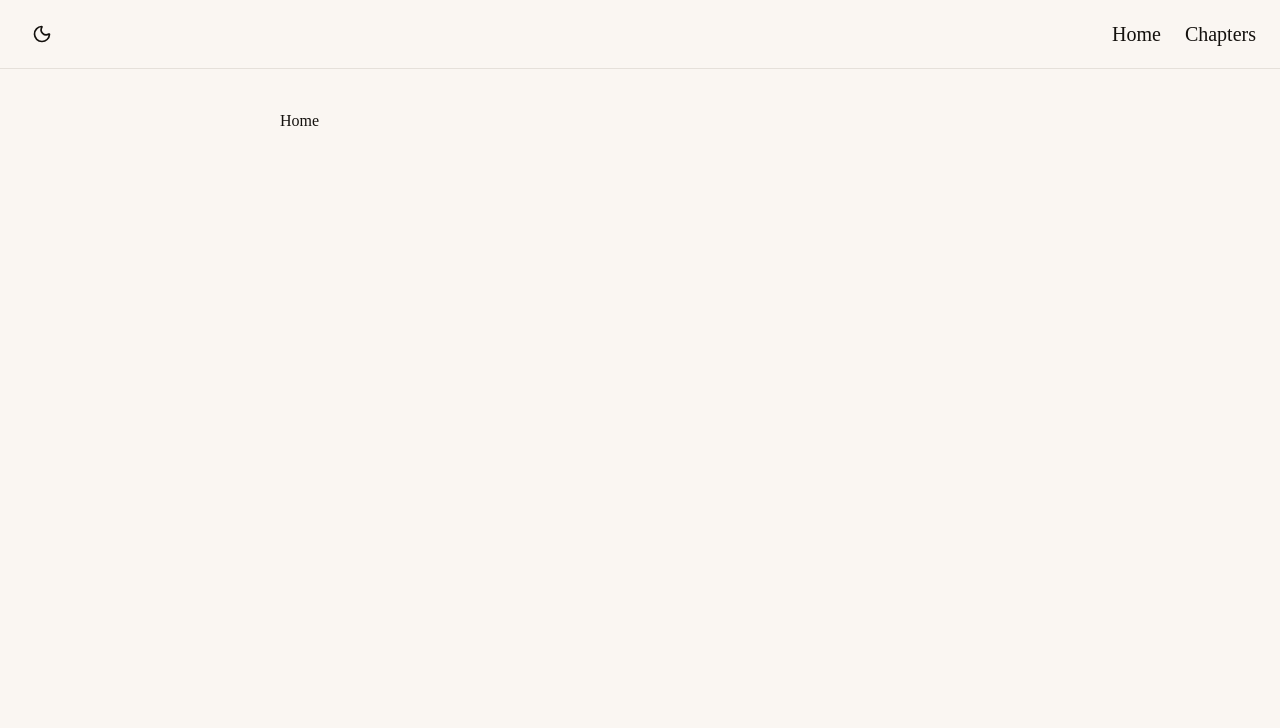
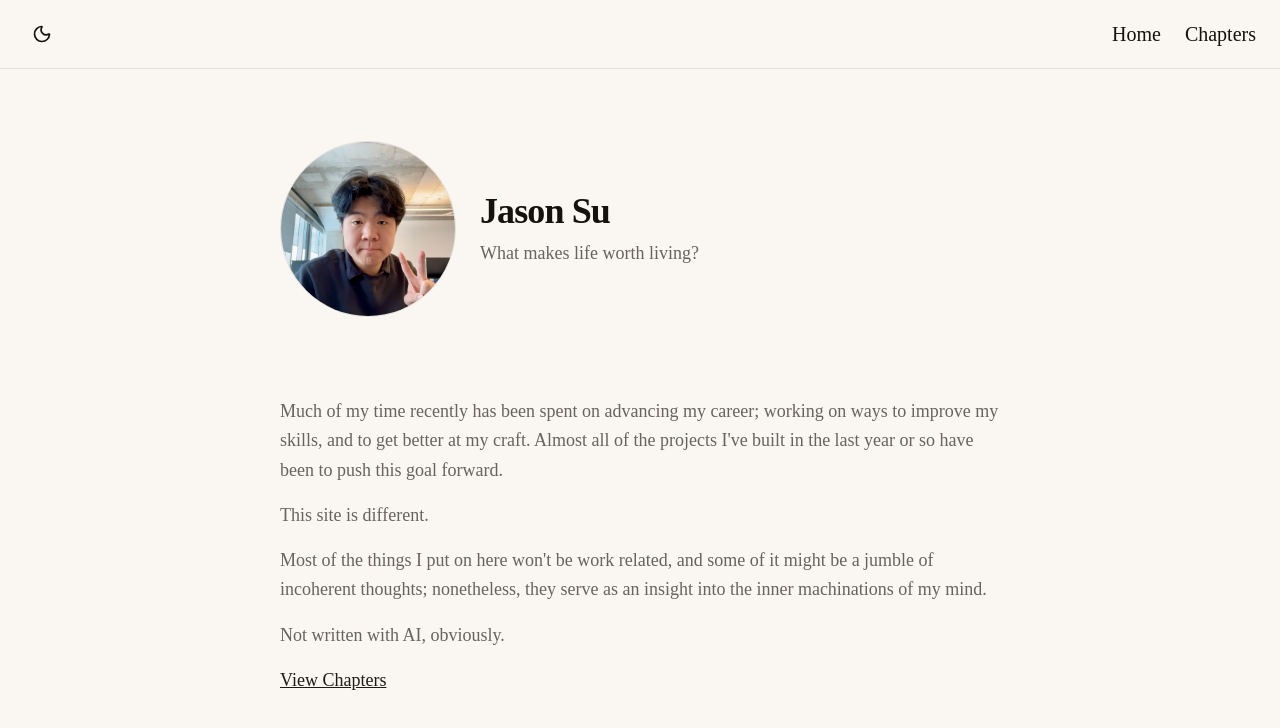
Before and after one commit to Jason8908/blog, a React (Vite) app: page / in a window 1280 px wide. Shown: the top 728 px of the page. Built offline with nearby package versions, Linux system fonts and the light colour scheme.

Commit message:
home page

```diff
--- a/index.html
+++ b/index.html
@@ -2,7 +2,7 @@
 <html lang="en">
   <head>
     <meta charset="UTF-8" />
-    <link rel="icon" type="image/svg+xml" href="/vite.svg" />
+    <link rel="icon" type="image/svg+xml" href="/favicon.ico" />
     <meta name="viewport" content="width=device-width, initial-scale=1.0" />
     <title>Jason Su</title>
   </head>
--- /dev/null
+++ b/src/components/ui/Heading.tsx
@@ -0,0 +1,26 @@
+import { cn } from "@/lib/utils"
+
+type Level = 1 | 2 | 3 | 4
+
+const styles: Record<Level, string> = {
+  1: "text-4xl font-bold tracking-tight",
+  2: "text-3xl font-semibold tracking-tight",
+  3: "text-2xl font-semibold",
+  4: "text-xl font-medium",
+}
+
+interface HeadingProps {
+  level?: Level
+  children: React.ReactNode
+  className?: string
+}
+
+export default function Heading({ level = 1, children, className }: HeadingProps) {
+  const Tag = `h${level}` as const
+
+  return (
+    <Tag className={cn(styles[level], className)}>
+      {children}
+    </Tag>
+  )
+}
--- /dev/null
+++ b/src/components/ui/ProfilePhoto.tsx
@@ -0,0 +1,24 @@
+import { cn } from "@/lib/utils"
+
+interface ProfilePhotoProps {
+  src: string
+  alt: string
+  size?: "sm" | "md" | "lg"
+  className?: string
+}
+
+const sizes = {
+  sm: "h-20 w-20",
+  md: "h-32 w-32",
+  lg: "h-44 w-44",
+}
+
+export default function ProfilePhoto({ src, alt, size = "md", className }: ProfilePhotoProps) {
+  return (
+    <img
+      src={src}
+      alt={alt}
+      className={cn("rounded-full object-cover border border-border", sizes[size], className)}
+    />
+  )
+}
--- /dev/null
+++ b/src/components/ui/Prose.tsx
@@ -0,0 +1,14 @@
+import { cn } from "@/lib/utils"
+
+interface ProseProps {
+  children: React.ReactNode
+  className?: string
+}
+
+export default function Prose({ children, className }: ProseProps) {
+  return (
+    <div className={cn("space-y-4 text-lg leading-relaxed text-muted-foreground", className)}>
+      {children}
+    </div>
+  )
+}
--- /dev/null
+++ b/src/components/ui/Section.tsx
@@ -0,0 +1,14 @@
+import { cn } from "@/lib/utils"
+
+interface SectionProps {
+  children: React.ReactNode
+  className?: string
+}
+
+export default function Section({ children, className }: SectionProps) {
+  return (
+    <section className={cn("py-8", className)}>
+      {children}
+    </section>
+  )
+}
--- a/src/pages/Home.tsx
+++ b/src/pages/Home.tsx
@@ -1,7 +1,45 @@
+import Section from "@/components/ui/Section"
+import Heading from "@/components/ui/Heading"
+import Prose from "@/components/ui/Prose"
+import ProfilePhoto from "@/components/ui/ProfilePhoto"
+import { Link } from "react-router-dom"
+
 export default function Home() {
   return (
-    <div>
-      <h1>Home</h1>
-    </div>
+    <>
+      <Section className="flex flex-col items-center gap-6 text-center sm:flex-row sm:text-left">
+        <ProfilePhoto
+          src="/profile.png"
+          alt="Jason Su"
+          size="lg"
+        />
+        <div>
+          <Heading level={1}>Jason Su</Heading>
+          <p className="mt-2 text-lg text-muted-foreground">
+            What makes life worth living?
+          </p>
+        </div>
+      </Section>
+
+      <Section>
+        <Prose className="mt-4">
+          <p>
+            Much of my time recently has been spent on advancing my career; working on ways
+            to improve my skills, and to get better at my craft. Almost all of the projects
+            I've built in the last year or so have been to push this goal forward.
+          </p>
+          <p>
+            This site is different.
+          </p>
+          <p>
+            Most of the things I put on here won't be work related, and some of it might be a jumble
+            of incoherent thoughts; nonetheless, they serve as an insight into the inner machinations
+            of my mind.
+          </p>
+          <p>Not written with AI, obviously.</p>
+          <Link to="/chapters" className="text-primary underline">View Chapters</Link>
+        </Prose>
+      </Section>
+    </>
   )
 }
```
Also changed, not shown: public/profile.png (added).
